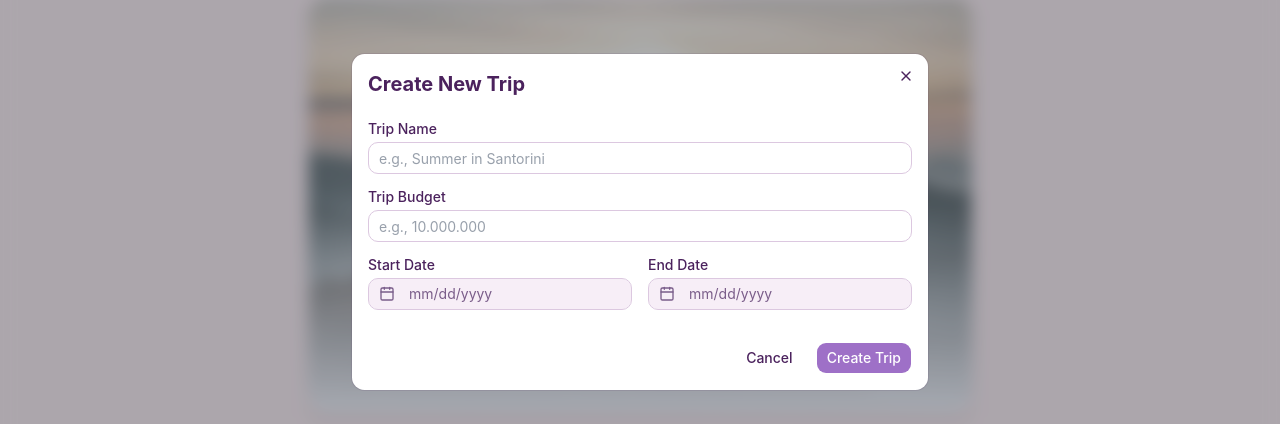
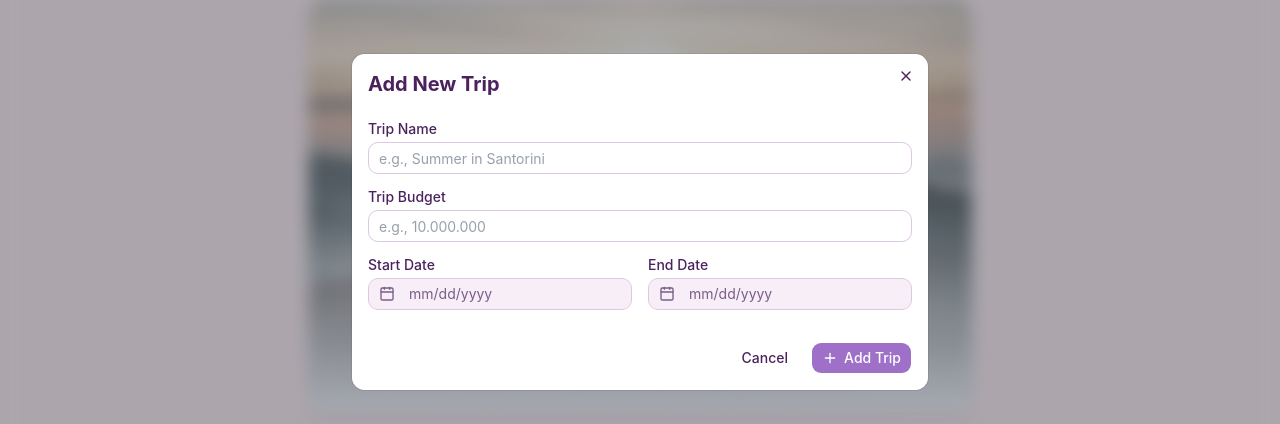
Before and after one commit to ThaoNguyen151/trip-planner-pro, a React (Vite) app: page /overview in a window 1280 px wide. Both pictures are taken after a click on the button "Start a new trip". Shown: the part 178-602 px from the top of the page. Built offline with nearby package versions, Linux system fonts and the light colour scheme.

Commit message:
fix: fix logo and UI consistency

```diff
--- a/src/components/overview/CreateTripModal.tsx
+++ b/src/components/overview/CreateTripModal.tsx
@@ -1,6 +1,6 @@
 import { useState } from "react";
 import { format } from "date-fns";
-import { CalendarIcon } from "lucide-react";
+import { CalendarIcon, Plus } from "lucide-react";
 
 import { Button } from "@/components/ui/button";
 import { Calendar } from "@/components/ui/calendar";
@@ -55,9 +55,7 @@ export function CreateTripDialog({
     <Dialog open={open} onOpenChange={onOpenChange}>
       <DialogContent className="sm:max-w-xl">
         <DialogHeader>
-          <DialogTitle className="text-xl font-bold">
-            Create New Trip
-          </DialogTitle>
+          <DialogTitle className="text-xl font-bold">Add New Trip</DialogTitle>
         </DialogHeader>
 
         <div className="flex flex-col gap-4 mt-2">
@@ -141,7 +139,10 @@ export function CreateTripDialog({
           <Button variant="ghost" onClick={() => onOpenChange(false)}>
             Cancel
           </Button>
-          <Button onClick={handleCreate}>Create Trip</Button>
+          <Button onClick={handleCreate}>
+            <Plus className="h-4 w-4" />
+            Add Trip
+          </Button>
         </div>
       </DialogContent>
     </Dialog>
--- a/src/layouts/AppShellLayout.tsx
+++ b/src/layouts/AppShellLayout.tsx
@@ -119,19 +119,11 @@ export function AppShellLayout() {
               sidebarCollapsed ? "Expand sidebar" : "Collapse sidebar"
             }
           >
-            {sidebarCollapsed ? (
-              <img
-                src="/public/paper-plane-dark-left.png"
-                className="size-5"
-                aria-hidden
-              />
-            ) : (
-              <img
-                src="/public/paper-plane-dark-right.png"
-                className="size-5"
-                aria-hidden
-              />
-            )}
+            <img
+              src="/paper-plane-dark-right.png"
+              className="size-5"
+              aria-hidden
+            />
           </Button>
         </div>
 
--- a/src/pages/overview/List.tsx
+++ b/src/pages/overview/List.tsx
@@ -7,12 +7,10 @@ import { Button } from "@/components/ui/button";
 import { ToggleGroup, ToggleGroupItem } from "@/components/ui/toggle-group";
 import { tripPath } from "@/constants/routes";
 import { createTripFromForm } from "@/lib/create-trip-from-form";
-import {
-  formatTripDateRange,
-  getTripListProgress,
-} from "@/lib/trip-display";
+import { formatTripDateRange, getTripListProgress } from "@/lib/trip-display";
 import { useTripPlanner } from "@/hooks/useTripPlanner";
 import { useTripStore } from "@/stores/useTripStore";
+import { Plus } from "lucide-react";
 
 export function ToggleGroupSpacing() {
   return (
@@ -94,7 +92,8 @@ export default function ListPage() {
             className=" h-12 px-8 text-base gap-2 bg-primary-foreground"
             onClick={() => setOpen(true)}
           >
-            Add Item
+            <Plus className="h-4 w-4" />
+            Add Trip
           </Button>
         </div>
       </div>
@@ -105,8 +104,8 @@ export default function ListPage() {
             No trips yet
           </p>
           <p className="mt-2 max-w-md text-muted-foreground">
-            Create your first trip to start planning itinerary, budget, calendar,
-            and packing in one place.
+            Create your first trip to start planning itinerary, budget,
+            calendar, and packing in one place.
           </p>
           <Button className="mt-6" onClick={() => setOpen(true)}>
             Create trip
```
